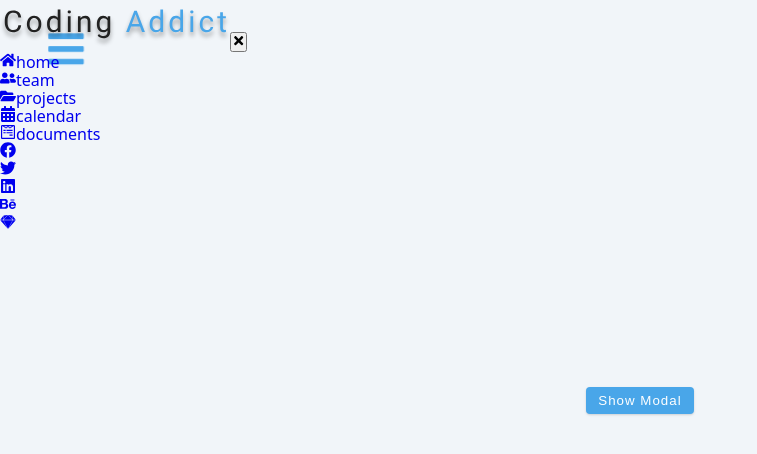
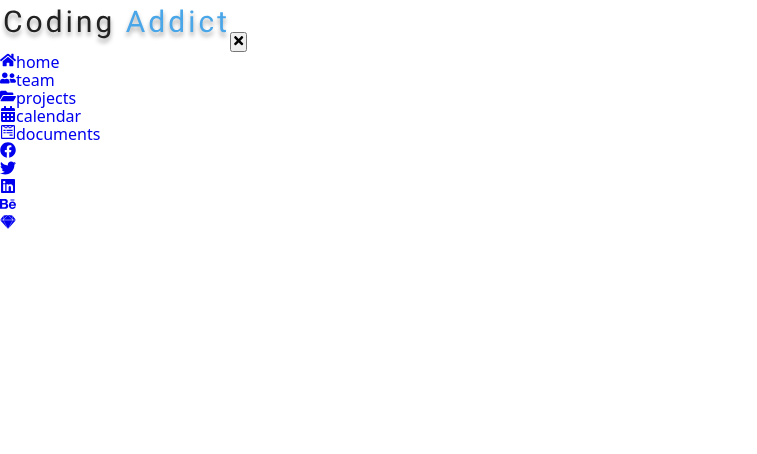
Before and after one commit to isnendyankp/sideBar, a React (Vite) app: page / in a window 1280 px wide. Shown: the top 454 px of the page, without its empty margins (0-757 px from the left). Built offline with nearby package versions, Linux system fonts and the light colour scheme.

Commit message:
styling sidebar background white

```diff
--- a/src/index.css
+++ b/src/index.css
@@ -354,5 +354,6 @@ Sidebar
   left: 0;
   width: 100%;
   height: 100%;
+  background: var(--white);
 
 }
```
